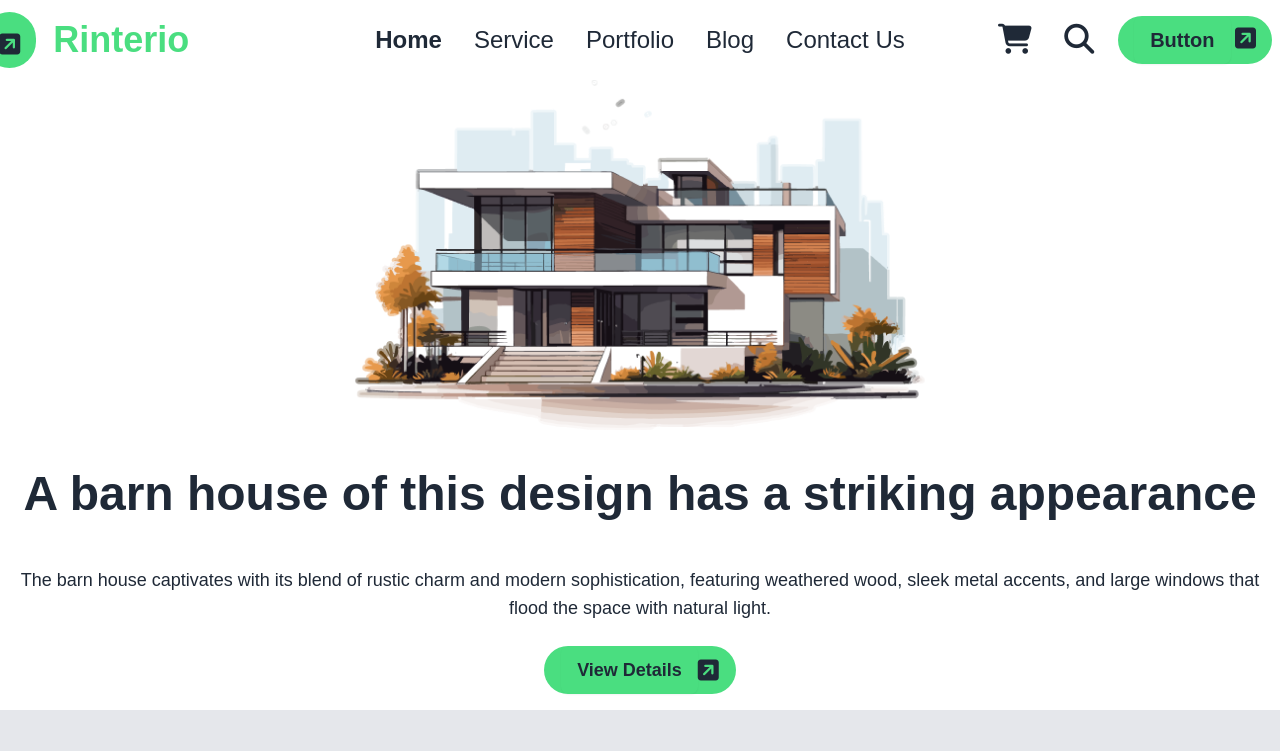
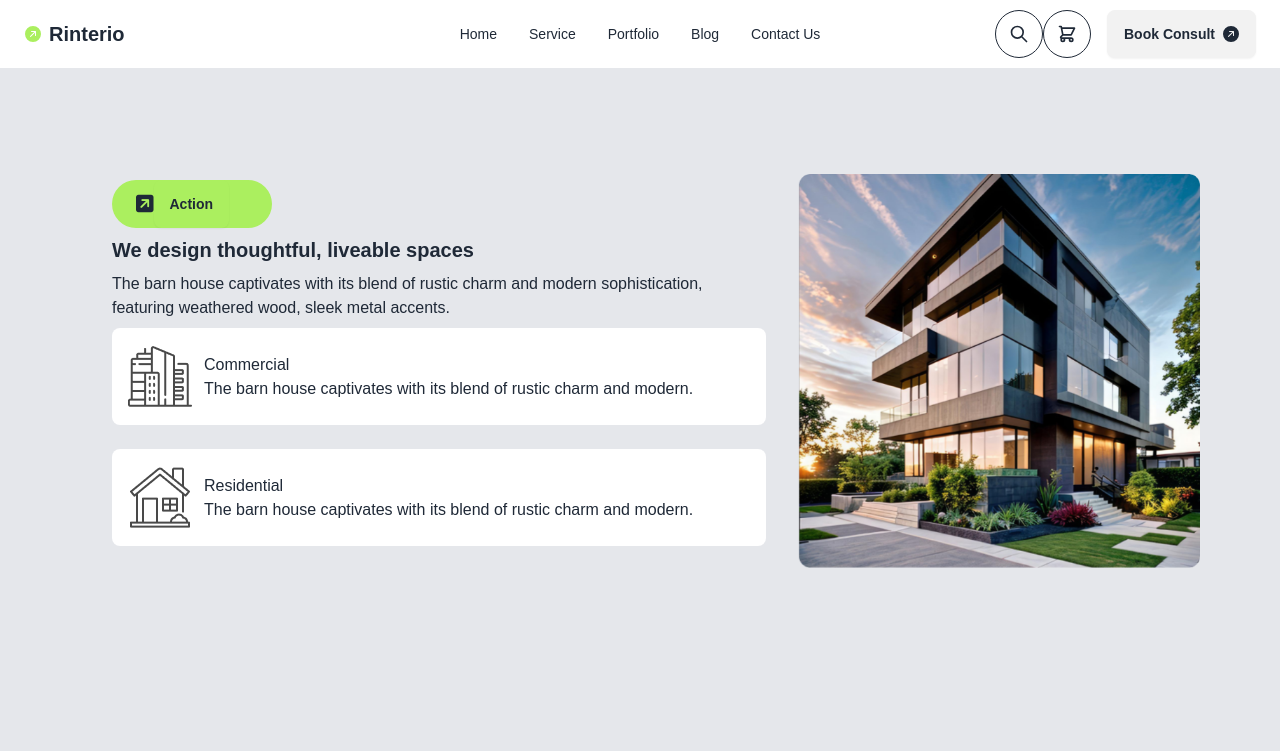
Before and after one commit to Alamin10231/Assignment-3, a website: page index.html in a window 1280 px wide. Shown: the top 751 px of the page. Drawn offline with nearby package versions, Linux system fonts and the light colour scheme.

Commit message:
today work done

```diff
--- a/index.html
+++ b/index.html
@@ -18,84 +18,63 @@
 <body class="mx-auto container bg-gray-200  ">
   <!-- header section -->
   <header>
-    <div class="navbar bg-base-100  ">
+    <div class="navbar bg-base-100">
         <div class="navbar-start">
             <div class="dropdown">
-          <div tabindex="0" role="button" class="btn btn-ghost lg:hidden flex-1 navbar-">
-            <svg
-              xmlns="http://www.w3.org/2000/svg"
-              class="h-5 w-5"
-              fill="none"
-              viewBox="0 0 24 24"
+                <div tabindex="0" role="button" class="btn btn-ghost lg:hidden">
+                    <svg xmlns="http://www.w3.org/2000/svg" class="h-5 w-5" fill="none" viewBox="0 0 24 24"
                         stroke="currentColor">
-              <path
-                stroke-linecap="round"
-                stroke-linejoin="round"
-                stroke-width="2"
+                        <path stroke-linecap="round" stroke-linejoin="round" stroke-width="2"
                             d="M4 6h16M4 12h8m-8 6h16" />
                     </svg>
                 </div>
-          <ul
-            tabindex="0"
-            class="menu menu-sm dropdown-content bg-base-100 rounded-box z-[1] mt-3 w-52 p-2 shadow">
-            <li><a class="font-bold">Home</a></li>
+            </div>
+            <a class="btn btn-ghost text-xl"> <svg xmlns="http://www.w3.org/2000/svg" width="16" height="16"
+                    fill="currentColor" class="bi bi-arrow-up-right-circle-fill arrow-text-black text-[#ABEF5F] "
+                    viewBox="0 0 16 16">
+                    <path
+                        d="M0 8a8 8 0 1 0 16 0A8 8 0 0 0 0 8m5.904 2.803a.5.5 0 1 1-.707-.707L9.293 6H6.525a.5.5 0 1 1 0-1H10.5a.5.5 0 0 1 .5.5v3.975a.5.5 0 0 1-1 0V6.707z" />
+                </svg>
+                </svg>Rinterio</a>
+        </div>
+        <div class="navbar-center hidden lg:flex">
+            <ul class="menu menu-horizontal px-1">
+                <li><a>Home</a></li>
                 <li><a>Service</a></li>
                 <li><a>Portfolio</a></li>
                 <li><a>Blog</a></li>
                 <li><a>Contact Us</a></li>
             </ul>
-        </div>
-
-        <div class=" navbar-start items-center justify-center flex">
-          <i class="fa-solid fa-square-arrow-up-right  rounded-full text-xl md:text-2xl bg-green-400 p-4 h-14 ;
-          ]"></i>
-          <a class="btn btn-ghost text-4xl text-green-400 ">Rinterio</a>
-        </div>
 
 
         </div>
-      <div class="navbar-center hidden lg:flex ">
-        <ul class="menu menu-horizontal px-1 text-2xl font-extralight ">
-          <li><a class="font-bold">Home</a></li>
-          <li><a class="font-extralight">Service</a></li>
-          <li><a class="font-extralight">Portfolio</a></li>
-          <li><a class="font-extralight">Blog</a></li>
-          <li><a class="font-extralight">Contact Us</a></li>
-        </ul>
-      </div>
 
-      <div class="navbar-end hidden md:flex">
-        <div class="items-center text-3xl">
-          <i class="fa-solid fa-cart-shopping bg-white rounded-full "></i>
-          <i class="fa-solid fa-magnifying-glass px-6  rounded-full "></i>
-        </div>
-        <div class="bg-green-400 items-center rounded-3xl justify-center px-4">
-          <a class="btn text-md bg-transparent border-none text-xl  ">Button</a>
-          <i class="fa-solid fa-square-arrow-up-right  rounded-full text-2xl   ;
-    "></i>
-        </div>
+        <div class="navbar-end space-x-4 space-x-reverse hidden md:flex">
+            <button class="btn btn-ghost btn-circle border-current ">
+                <svg xmlns="http://www.w3.org/2000/svg" class="h-5 w-5" fill="none" viewBox="0 0 24 24"
+                    stroke="currentColor">
+                    <path stroke-linecap="round" stroke-linejoin="round" stroke-width="2"
+                        d="M21 21l-6-6m2-5a7 7 0 11-14 0 7 7 0 0114 0z" />
+                </svg>
+
+            </button>
+            <button class="btn btn-ghost btn-circle border-current">
+                <svg xmlns="http://www.w3.org/2000/svg" class="h-5 w-5" fill="none" viewBox="0 0 24 24"
+                    stroke="currentColor">
+                    <path stroke-linecap="round" stroke-linejoin="round" stroke-width="2"
+                        d="M3 3h2l.4 2M7 13h10l4-8H5.4M7 13L5.4 5M7 13l-2.293 2.293c-.63.63-.184 1.707.707 1.707H17m0 0a2 2 0 100 4 2 2 0 000-4zm-8 2a2 2 0 11-4 0 2 2 0 014 0z" />
+                </svg>
+            </button>
+
+            <a class="btn bg-green ">Book Consult <svg xmlns="http://www.w3.org/2000/svg" width="16" height="16"
+                    fill="currentColor " class="bi bi-arrow-up-right-circle-fill" viewBox="0 0 16 16">
+                    <path
+                        d="M0 8a8 8 0 1 0 16 0A8 8 0 0 0 0 8m5.904 2.803a.5.5 0 1 1-.707-.707L9.293 6H6.525a.5.5 0 1 1 0-1H10.5a.5.5 0 0 1 .5.5v3.975a.5.5 0 0 1-1 0V6.707z" />
+                </svg></a>
 
         </div>
     </div>
-    <!-- banner section -->
-     <div class="text-center items-center justify-center bg-white ">
-      <img class=" mx-auto" src="./assets/banner.png" alt="">
-      <div class="hero  ">
-        <div class="hero-content text-center">
-          <div class="">
-            <h1 class="text-5xl font-extrabold py-6">A barn house of this design has a striking appearance</h1>
-            <p class="py-6 text-md md:text-lg">
-              The barn house captivates with its blend of rustic charm and modern sophistication, featuring weathered wood, sleek metal accents, and large windows that flood the space with natural light.
-            </p>
-            <div class="bg-green-400 items-center rounded-3xl justify-center px-4 mx-auto w-48 flex ">
-              <a class="btn text-md bg-transparent border-none text-md md:text-lg  ">View Details</a>
-              <i class="fa-solid fa-square-arrow-up-right  rounded-full text-2xl   ;
-        "></i>
-            </div>
-          </div>
-        </div>
-      </div>
-     </div>
+
 </header>
 
   <!-- main section -->
@@ -103,7 +82,7 @@
     <div class="card lg:card-side  md:px-20 md:py-20 ">
 
       <div class="card-body  text-left max-w-3xl ">
-        <div class="bg-green-400 items-center rounded-3xl justify-left  w-40 flex ">
+        <div class="bg-[#ABEF5F] items-center rounded-3xl justify-left  w-40 flex ">
           <i class="fa-solid fa-square-arrow-up-right  rounded-full text-xl ml-6  ;
     "></i>
           <a class="btn text-md bg-transparent border-none text-md  text-left">Action</a>
@@ -349,7 +328,7 @@
 
           </div>
           <textarea class="textarea textarea-bordered text-left items-center w-[100%] md:w-[48%]  flex my-8  h-40 md:mx-auto col-span-4 " placeholder="write yhour message here"></textarea>
-          <div class="bg-green-400 items-center rounded-3xl justify-center px-4 mx-auto md:w-[48%] flex ">
+          <div class="bg-[#ABEF5F] items-center rounded-3xl justify-center px-4 mx-auto md:w-[48%] flex ">
             <a class="btn text-md bg-transparent border-none text-md md:text-lg  ">View Details</a>
             <i class="fa-solid fa-square-arrow-up-right  rounded-full text-2xl   ;
       "></i>
@@ -359,5 +338,31 @@
 
       </section>
   <!-- footer section -->
+   <footer>
+    <div>
+      <footer class="footer footer-center bg-black text-white rounded p-10">
+        <div class=" navbar-start items-center justify-center flex">
+          <i class="fa-solid fa-square-arrow-up-right  rounded-full text-xl md:text-xl bg-[#ABEF5F] p-2 h-9 ;
+          ]"></i>
+          <a class="btn btn-ghost text-2xl ">Rinterio</a>
+        </div>
+        <div>
+          <p class="max-w-md md:text-md text-wrap">The barn house captivates with its blend of rustic charm and modern sophistication, featuring weathered wood, sleek metal accents.</p>
+        </div>
+        <nav class="grid grid-flow-col gap-8 md:text-lg">
+          <a class="link link-hover">About us</a>
+          <a class="link link-hover">Contact</a>
+          <a class="link link-hover">Jobs</a>
+          <a class="link link-hover">Press kit</a>
+        </nav>
+        <div class="bg-[#ABEF5F] items-center rounded-3xl justify-center px-2 mx-auto md:w-[13%] flex ">
+          <a class="btn text-md bg-transparent border-none text-md md:text-lg  ">Send Mail</a>
+          <i class="fa-solid fa-square-arrow-up-right  rounded-full text-2xl   ;
+    "></i>
+        </div>
+
+      </footer>
+    </div>
+   </footer>
 </body>
 </html>
```
Lines whose indentation alone changed are shown as unchanged.
